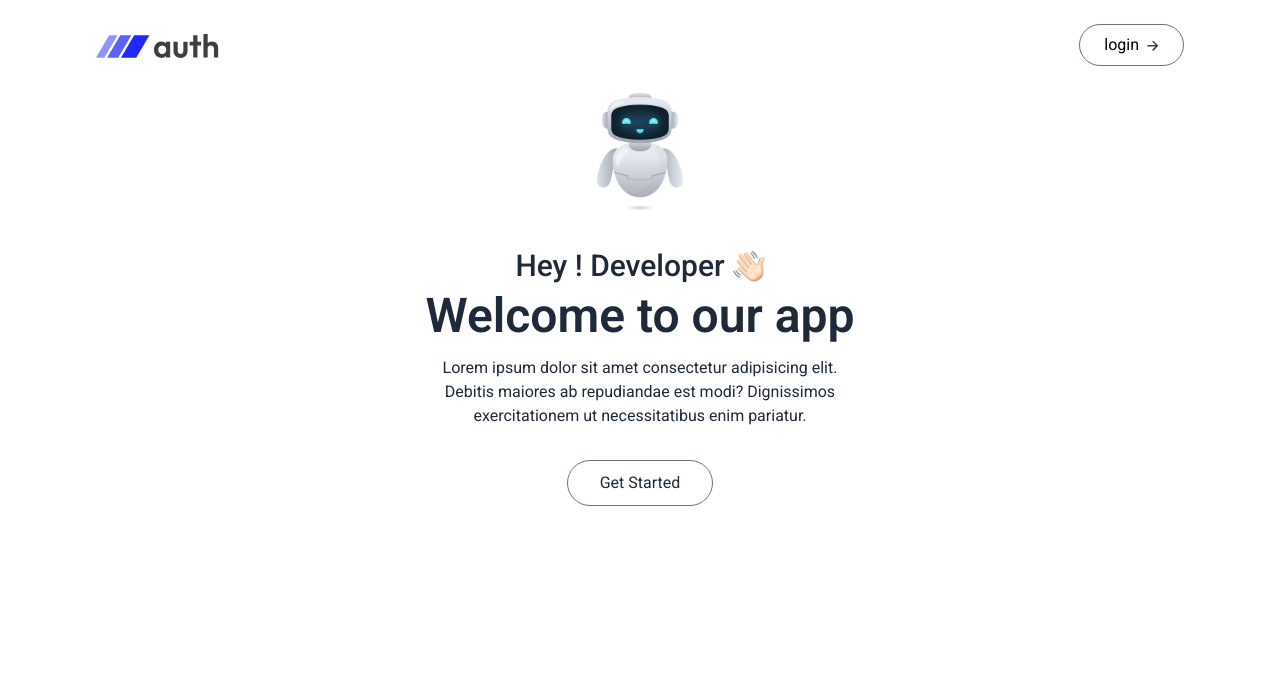
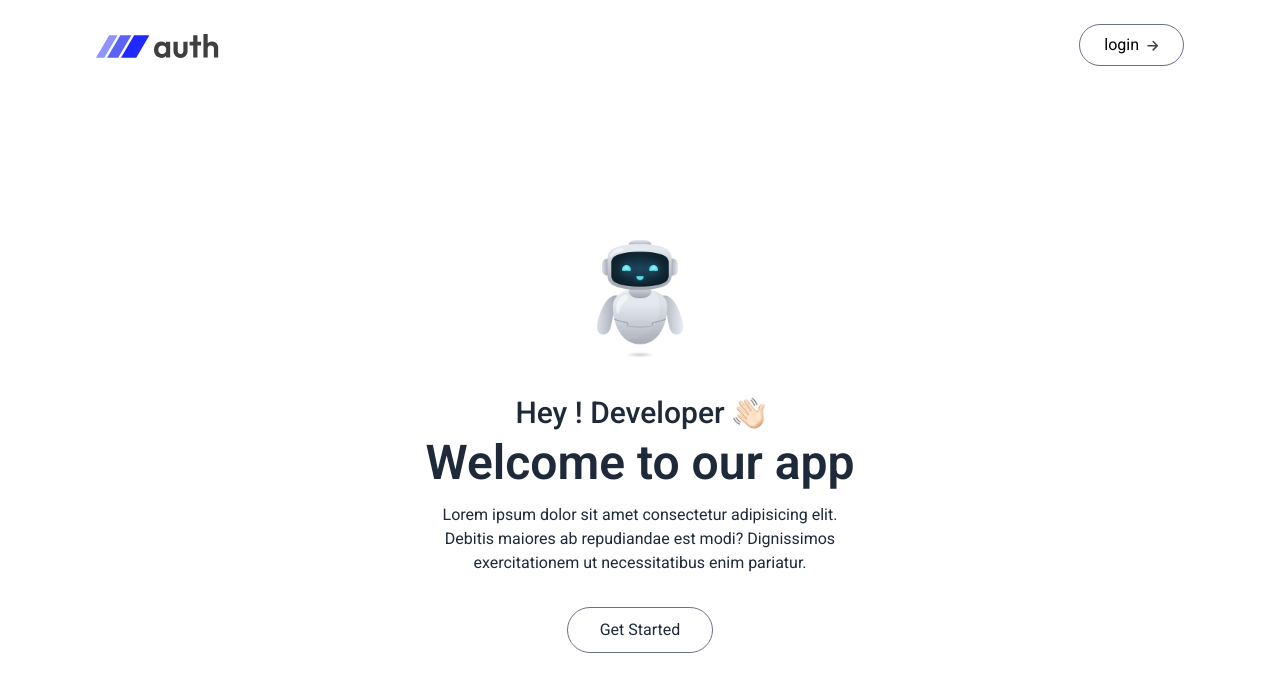
Before and after one commit to HasibCoderLab/mern-auth-2.0, a React (Vite) app in the folder client/: page / in a window 1280 px wide. Shown: the top 692 px of the page. Built offline with nearby package versions, Linux system fonts and the light colour scheme.

Commit message:
navigate

```diff
--- a/client/src/components/Navbar.jsx
+++ b/client/src/components/Navbar.jsx
@@ -1,10 +1,14 @@
 import React from 'react'
+import {useNavigate} from "react-router"
 import {assets} from "../assets/assets"
 const Navbar = () => {
+const navigate =   useNavigate()
   return (
     <div className='w-full flex justify-between items-center p-4 sm:p-6 sm:px-24 absolute top-0'>
       <img src={assets.logo} alt="Logo" className='w-22 sm:w-32' />
-      <button className='flex items-center gap-2 border border-gray-500 rounded-full px-6 py-2 hover:bg-gray-100 transition-all cursor-pointer'>login <img src={assets.arrow_icon} alt="" /></button>
+      <button
+      onClick={() =>navigate('/login')}
+       className='flex items-center gap-2 border border-gray-500 rounded-full px-6 py-2 hover:bg-gray-100 transition-all cursor-pointer'>login <img src={assets.arrow_icon} alt="" /></button>
     </div>
   )
 }
--- a/client/src/pages/Home.jsx
+++ b/client/src/pages/Home.jsx
@@ -4,7 +4,7 @@ import Header from '../components/Header'
 
 const Home = () => {
   return (
-    <div>
+ <div className='flex flex-col items-center justify-center min-h-screen bg-[url("/bg_img.png")] bg-cover bg-center'>
       <Navbar/>
       <Header/>
     </div>
```
